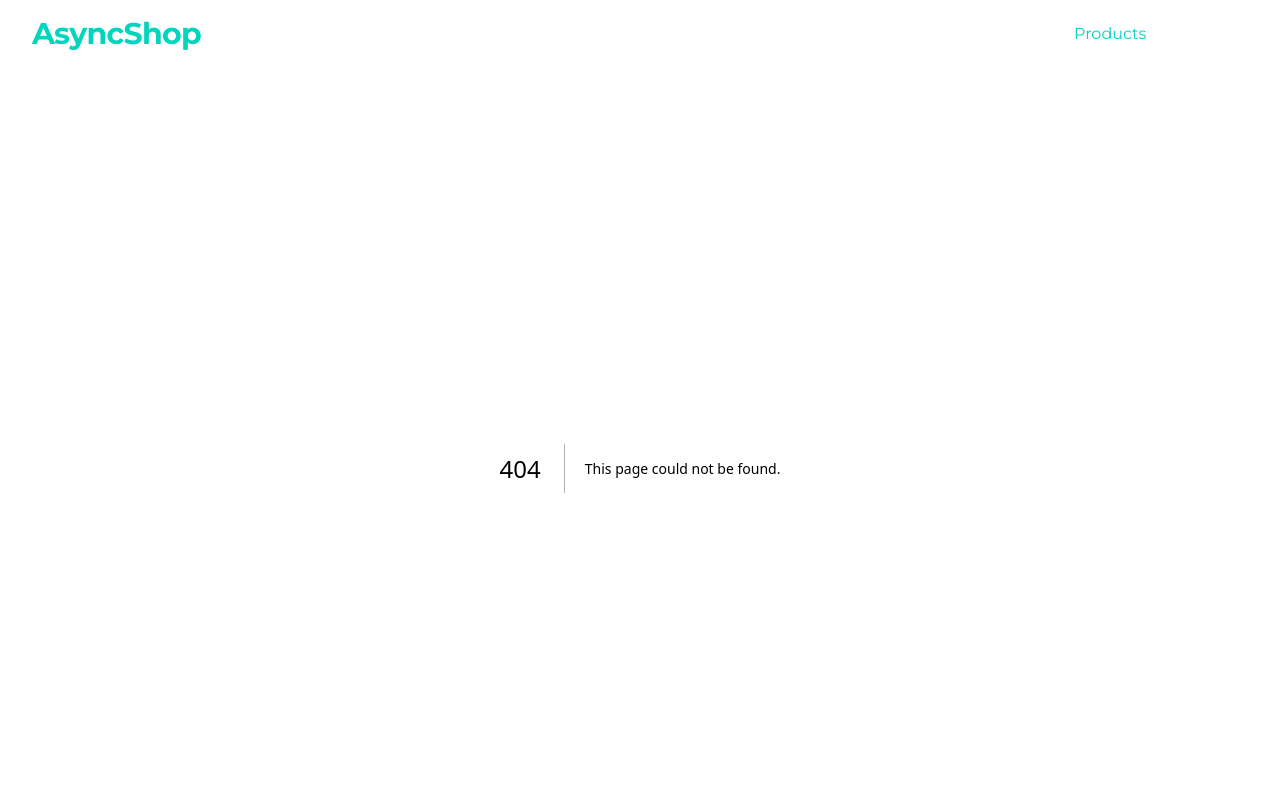
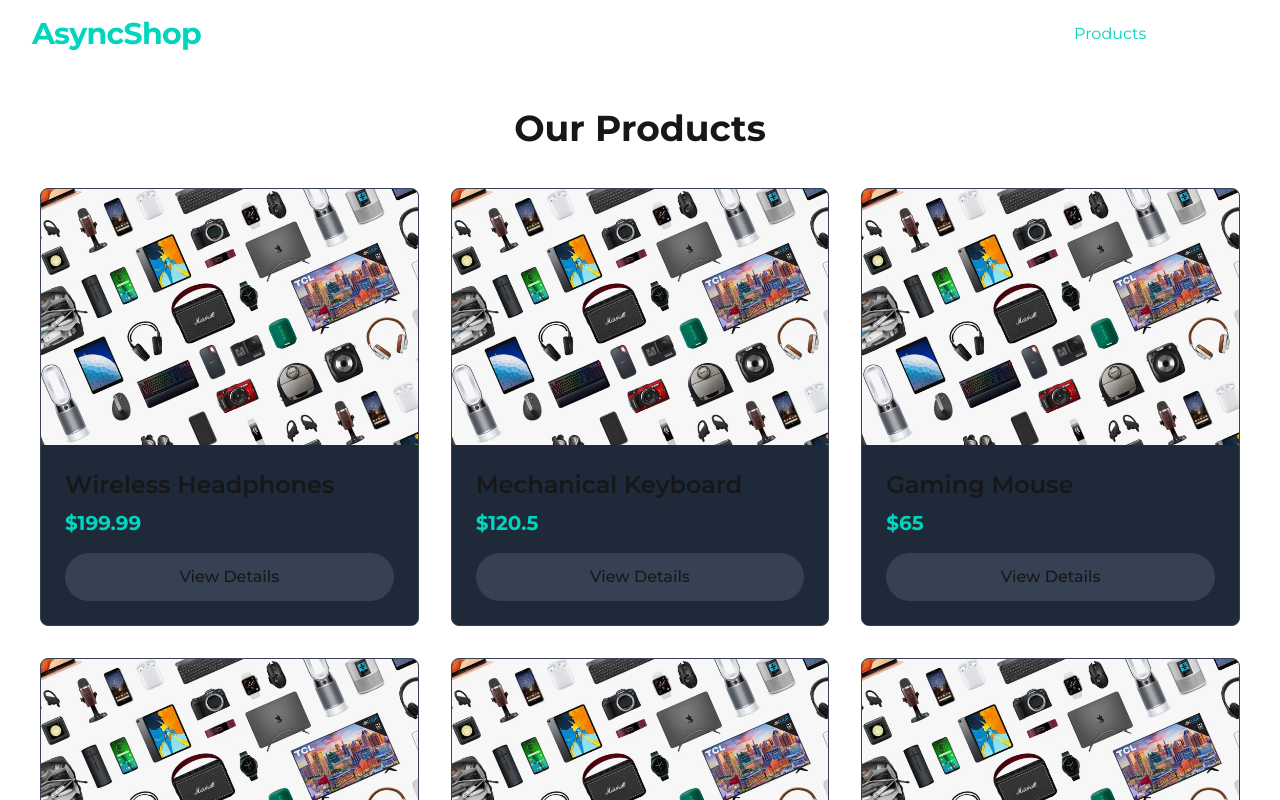
Before and after one commit to YoussefHanna64-bit/NEXT-AsyncShop, a Next.js app: page /products in a window 1280 px wide. Before the commit this address had no page. Shown: the top 800 px of the page. Built offline with nearby package versions, Linux system fonts and the light colour scheme.

Commit message:
Feat: implement products list and details page with loading

```diff
--- a/src/app/globals.css
+++ b/src/app/globals.css
@@ -18,3 +18,8 @@
     --foreground: #ededed;
   }
 }
+
+body {
+  background: var(--background);
+  color: var(--foreground);
+}
--- /dev/null
+++ b/src/app/loading.tsx
@@ -0,0 +1,7 @@
+export default function loading() {
+  return (
+    <div className="flex items-center justify-center h-screen">
+      <div className="animate-spin rounded-full h-32 w-32 border-b-2 border-teal-400"></div>
+    </div>
+  );
+}
--- /dev/null
+++ b/src/app/products/[productid]/page.tsx
@@ -0,0 +1,58 @@
+import Image from "next/image";
+
+interface Props {
+  params: {
+    productId: string;
+  };
+}
+
+function getProduct(id: string) {
+  return {
+    id,
+    title: "Wireless Headphones",
+    price: 199.99,
+    description:
+      "lorem ipsum dolor sit amet, consectetur adipiscing elit. Sed do eiusmod tempor incididunt ut labore et dolore magna aliqua. Ut enim ad minim veniam, quis nostrud exercitation ullamco laboris nisi ut aliquip ex ea commodo consequat.",
+    image: "/bg-home.jpg",
+  };
+}
+export async function generateMetadata({ params }: Props) {
+  const { productId } = await params;
+  const product = await getProduct(productId);
+  return {
+    title: product.title,
+  };
+}
+
+export default async function ProductDetails({ params }: Props) {
+  const { productId } = await params;
+  const product = await getProduct(productId);
+
+  return (
+    <div className="max-w-5xl mx-auto px-8 py-12 mt-10">
+      <div className="flex flex-col md:flex-row gap-10 items-start">
+        <div className="w-full md:w-1/2 relative h-100 rounded-lg overflow-hidden border border-gray-800">
+          <Image
+            src={product.image}
+            alt={product.title}
+            fill
+            className="object-cover"
+          />
+        </div>
+
+        <div className="w-full md:w-1/2">
+          <h1 className="text-4xl font-bold mb-4">{product.title}</h1>
+          <p className="text-3xl text-teal-400 font-semibold mb-6">
+            ${product.price}
+          </p>
+
+          <p className="text-gray-300 mb-10 text-lg">{product.description}</p>
+
+          <button className="bg-teal-400 px-8 py-4 text-gray-900 text-lg font-bold hover:bg-teal-300 transition-colors rounded-full w-full">
+            Add to Cart
+          </button>
+        </div>
+      </div>
+    </div>
+  );
+}
--- /dev/null
+++ b/src/app/products/page.tsx
@@ -0,0 +1,54 @@
+import ProductList from "@/components/ProductList";
+
+export const metadata = {
+  title: "Products",
+  description: "Products",
+};
+
+const productsList = [
+  {
+    id: "1",
+    title: "Wireless Headphones",
+    price: 199.99,
+    image: "/bg-home.jpg",
+  },
+  {
+    id: "2",
+    title: "Mechanical Keyboard",
+    price: 120.5,
+    image: "/bg-home.jpg",
+  },
+  {
+    id: "3",
+    title: "Gaming Mouse",
+    price: 65.0,
+    image: "/bg-home.jpg",
+  },
+  {
+    id: "4",
+    title: "Wireless Headphones",
+    price: 199.99,
+    image: "/bg-home.jpg",
+  },
+  {
+    id: "5",
+    title: "Mechanical Keyboard",
+    price: 120.5,
+    image: "/bg-home.jpg",
+  },
+  {
+    id: "6",
+    title: "Gaming Mouse",
+    price: 65.0,
+    image: "/bg-home.jpg",
+  },
+];
+
+export default function ProductsPage() {
+  return (
+    <div className="m-10">
+      <h1 className="text-4xl font-bold mb-10 text-center">Our Products</h1>
+      <ProductList products={productsList} />
+    </div>
+  );
+}
--- /dev/null
+++ b/src/components/ProductCard.tsx
@@ -0,0 +1,30 @@
+import Image from "next/image";
+import Link from "next/link";
+
+export default function ProductCard({ product }: { product: Product }) {
+  return (
+    <Link
+      key={product.id}
+      href={`/products/${product.id}`}
+      className="group block bg-gray-800 rounded-lg overflow-hidden border border-gray-700 hover:border-teal-400 transition-colors"
+    >
+      <div className="relative h-64 w-full">
+        <Image
+          src={product.image}
+          alt={product.title}
+          fill
+          className="object-cover"
+        />
+      </div>
+
+      <div className="p-6">
+        <h2 className="text-2xl font-semibold mb-2">{product.title}</h2>
+        <p className="text-teal-400 font-bold text-xl mb-4">${product.price}</p>
+
+        <div className="text-center bg-gray-700 py-3 rounded-full group-hover:bg-teal-400 group-hover:text-gray-900 transition-colors font-medium">
+          View Details
+        </div>
+      </div>
+    </Link>
+  );
+}
--- /dev/null
+++ b/src/components/ProductList.tsx
@@ -0,0 +1,11 @@
+import ProductCard from "./ProductCard";
+
+export default function ProductList({ products }: { products: Product[] }) {
+  return (
+    <div className="grid grid-cols-1 md:grid-cols-2 lg:grid-cols-3 gap-8">
+      {products.map((product) => (
+        <ProductCard key={product.id} product={product} />
+      ))}
+    </div>
+  );
+}
--- /dev/null
+++ b/src/types/Product.tsx
@@ -0,0 +1,6 @@
+interface Product {
+  id: string;
+  title: string;
+  price: number;
+  image: string;
+}
```
